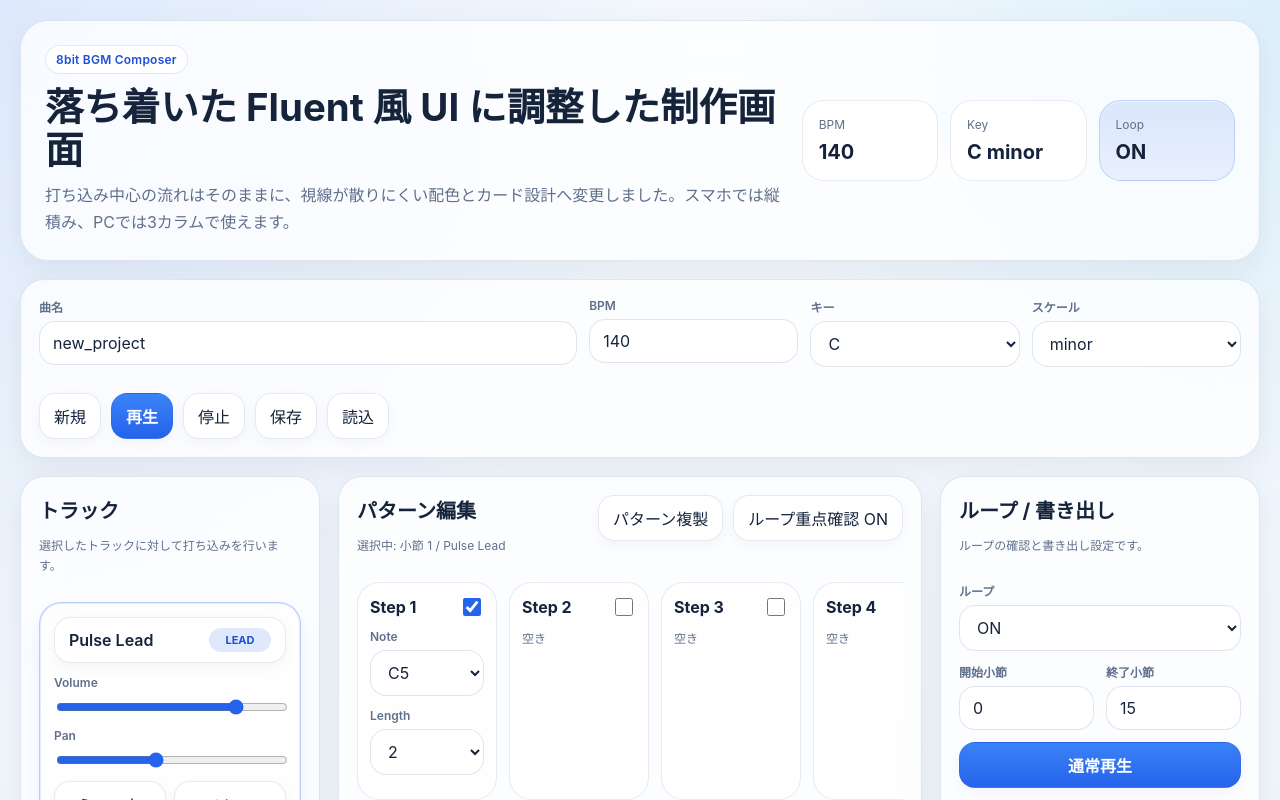
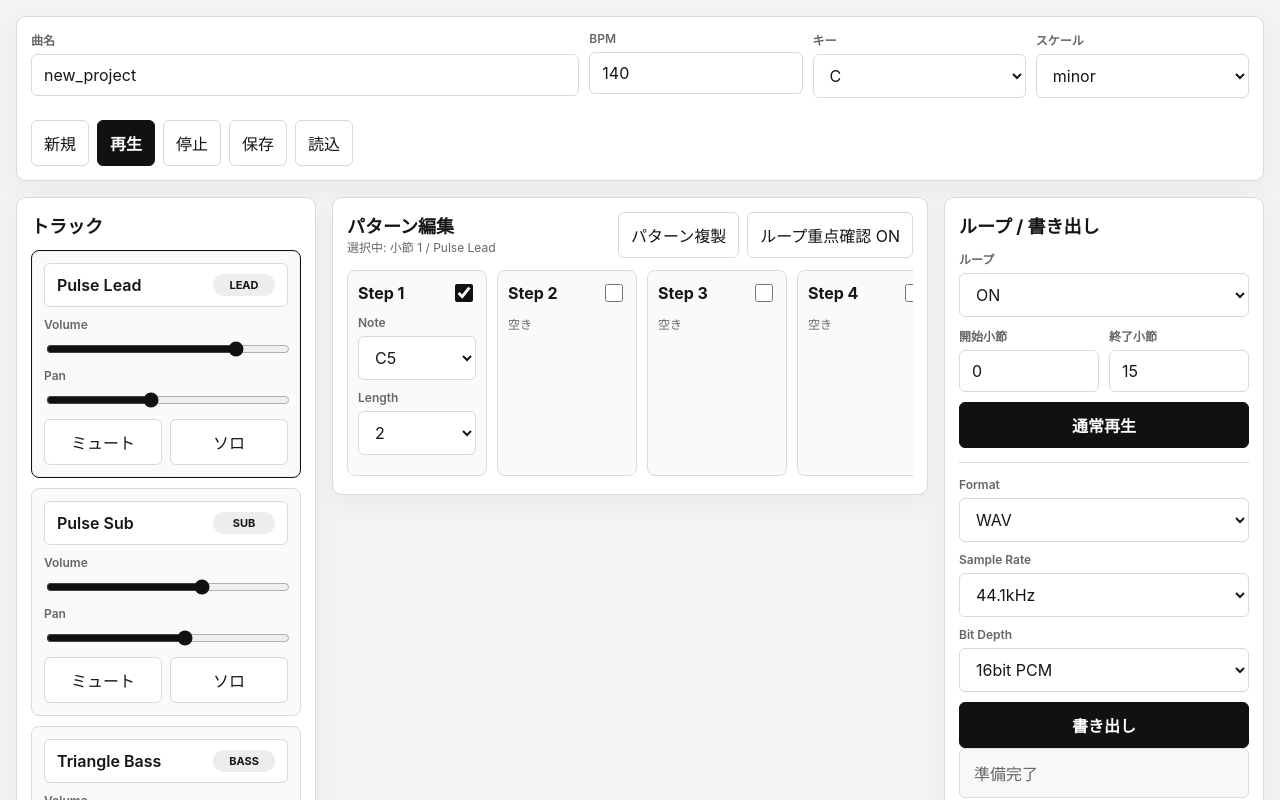
Before and after one commit to suivercel/8bit-bgm-app, a Next.js app: page / in a window 1280 px wide. Shown: the top 800 px of the page. Built offline with nearby package versions, Linux system fonts and the light colour scheme.

Commit message:
fix package.json

```diff
--- a/app/globals.css
+++ b/app/globals.css
@@ -1,17 +1,17 @@
+
 :root {
-  --bg-start: #f4f8fd;
-  --bg-end: #e9f0fb;
-  --surface: rgba(255, 255, 255, 0.76);
-  --surface-strong: rgba(255, 255, 255, 0.9);
-  --surface-soft: rgba(255, 255, 255, 0.58);
-  --text: #15233b;
-  --muted: #60708b;
-  --accent: #2563eb;
-  --accent-soft: rgba(37, 99, 235, 0.14);
-  --accent-strong: #1d4ed8;
-  --border: rgba(124, 145, 178, 0.22);
-  --shadow: 0 20px 60px rgba(29, 78, 216, 0.08);
-  --shadow-soft: 0 10px 30px rgba(15, 23, 42, 0.06);
+  --bg: #f3f3f3;
+  --surface: #ffffff;
+  --surface-soft: #fafafa;
+  --surface-strong: #ffffff;
+  --text: #151515;
+  --muted: #666666;
+  --accent: #111111;
+  --accent-soft: #ededed;
+  --accent-strong: #000000;
+  --border: #d9d9d9;
+  --border-strong: #bcbcbc;
+  --shadow: 0 8px 24px rgba(0, 0, 0, 0.04);
 }
 
 * {
@@ -23,10 +23,7 @@ body {
   margin: 0;
   padding: 0;
   min-height: 100%;
-  background:
-    radial-gradient(circle at top left, rgba(59, 130, 246, 0.12), transparent 28%),
-    radial-gradient(circle at top right, rgba(14, 165, 233, 0.1), transparent 22%),
-    linear-gradient(180deg, var(--bg-start), var(--bg-end));
+  background: var(--bg);
   color: var(--text);
   font-family: Inter, "Segoe UI", Arial, Helvetica, sans-serif;
 }
@@ -48,7 +45,7 @@ a {
 
 .page {
   min-height: 100vh;
-  padding: 20px;
+  padding: 16px;
 }
 
 .shell-bg {
@@ -56,102 +53,35 @@ a {
   margin: 0 auto;
 }
 
-.hero-card,
 .panel {
   border: 1px solid var(--border);
   background: var(--surface);
-  backdrop-filter: blur(18px);
-  -webkit-backdrop-filter: blur(18px);
-  box-shadow: var(--shadow-soft);
-}
-
-.hero-card {
-  display: grid;
-  grid-template-columns: 1.7fr 1fr;
-  gap: 20px;
-  align-items: center;
-  padding: 24px;
-  border-radius: 28px;
-  margin-bottom: 18px;
-}
-
-.eyebrow {
-  display: inline-flex;
-  align-items: center;
-  padding: 6px 10px;
-  border-radius: 999px;
-  background: var(--surface-strong);
-  color: var(--accent-strong);
-  border: 1px solid rgba(37, 99, 235, 0.14);
-  font-size: 12px;
-  font-weight: 600;
-  letter-spacing: 0.02em;
-}
-
-.hero-card h1 {
-  margin: 12px 0 10px;
-  font-size: clamp(26px, 3vw, 40px);
-  line-height: 1.12;
-}
-
-.hero-text {
-  margin: 0;
-  color: var(--muted);
-  line-height: 1.7;
-  max-width: 760px;
-}
-
-.hero-stats {
-  display: grid;
-  grid-template-columns: repeat(3, minmax(0, 1fr));
-  gap: 12px;
-}
-
-.stat-card {
-  padding: 16px;
-  border-radius: 22px;
-  background: var(--surface-strong);
-  border: 1px solid rgba(124, 145, 178, 0.18);
-  box-shadow: inset 0 1px 0 rgba(255, 255, 255, 0.55);
-}
-
-.stat-card.accent {
-  background: linear-gradient(180deg, rgba(37, 99, 235, 0.14), rgba(37, 99, 235, 0.08));
-  border-color: rgba(37, 99, 235, 0.2);
-}
-
-.stat-label {
-  display: block;
-  margin-bottom: 8px;
-  color: var(--muted);
-  font-size: 12px;
-}
-
-.stat-card strong {
-  font-size: 20px;
-}
-
-.panel {
-  border-radius: 24px;
-  padding: 18px;
+  box-shadow: var(--shadow);
+  border-radius: 10px;
+  padding: 14px;
 }
 
 .topbar-panel {
-  margin-bottom: 18px;
+  margin-bottom: 16px;
 }
 
 .topbar-grid {
   display: grid;
   grid-template-columns: minmax(220px, 1.8fr) repeat(3, minmax(120px, 0.7fr));
-  gap: 12px;
-  margin-bottom: 14px;
+  gap: 10px;
+  margin-bottom: 12px;
 }
 
 .app-grid {
   display: grid;
   grid-template-columns: minmax(250px, 300px) minmax(0, 1fr) minmax(260px, 320px);
-  gap: 18px;
+  gap: 16px;
   align-items: start;
+}
+
+.arrangement-panel,
+.help-panel {
+  margin-top: 16px;
 }
 
 .section-panel {
@@ -162,25 +92,39 @@ a {
   display: flex;
   align-items: flex-start;
   justify-content: space-between;
-  gap: 12px;
-  margin-bottom: 14px;
+  gap: 10px;
+  margin-bottom: 12px;
 }
 
 .panel h2,
 .panel h3 {
-  margin: 0 0 4px;
-  font-size: 20px;
+  margin: 0;
+  font-size: 18px;
+  font-weight: 700;
+}
+
+.eyebrow {
+  display: inline-flex;
+  align-items: center;
+  padding: 4px 8px;
+  border-radius: 6px;
+  background: var(--accent);
+  color: #fff;
+  font-size: 12px;
+  font-weight: 700;
+  letter-spacing: 0.02em;
+  margin-bottom: 10px;
 }
 
 .field {
   display: flex;
   flex-direction: column;
   gap: 6px;
-  margin-bottom: 12px;
+  margin-bottom: 10px;
 }
 
 .field.slim {
-  margin-bottom: 10px;
+  margin-bottom: 8px;
 }
 
 .field label {
@@ -192,19 +136,19 @@ a {
 .field input,
 .field select {
   width: 100%;
-  border: 1px solid rgba(124, 145, 178, 0.24);
-  border-radius: 16px;
+  border: 1px solid var(--border);
+  border-radius: 6px;
   background: var(--surface-strong);
   color: var(--text);
-  padding: 11px 13px;
+  padding: 10px 12px;
   outline: none;
-  transition: border-color 0.18s ease, box-shadow 0.18s ease, background 0.18s ease;
+  transition: border-color 0.15s ease, box-shadow 0.15s ease;
 }
 
 .field input:focus,
 .field select:focus {
-  border-color: rgba(37, 99, 235, 0.45);
-  box-shadow: 0 0 0 4px rgba(37, 99, 235, 0.12);
+  border-color: var(--accent-strong);
+  box-shadow: 0 0 0 2px rgba(0, 0, 0, 0.08);
 }
 
 input[type='range'] {
@@ -216,7 +160,7 @@ input[type='range'] {
 .button-row {
   display: flex;
   flex-wrap: wrap;
-  gap: 10px;
+  gap: 8px;
 }
 
 .toolbar-actions {
@@ -232,27 +176,30 @@ input[type='range'] {
 }
 
 button {
-  border: 1px solid rgba(124, 145, 178, 0.2);
-  border-radius: 16px;
-  background: var(--surface-strong);
+  border: 1px solid var(--border);
+  border-radius: 6px;
+  background: var(--surface);
   color: var(--text);
-  padding: 10px 14px;
+  padding: 10px 12px;
   cursor: pointer;
-  transition: transform 0.15s ease, box-shadow 0.15s ease, border-color 0.15s ease, background 0.15s ease;
-  box-shadow: 0 4px 14px rgba(15, 23, 42, 0.04);
+  transition: background 0.15s ease, border-color 0.15s ease, color 0.15s ease;
 }
 
 button:hover {
-  transform: translateY(-1px);
-  border-color: rgba(37, 99, 235, 0.22);
-  box-shadow: 0 10px 24px rgba(37, 99, 235, 0.08);
+  background: #f6f6f6;
+  border-color: var(--border-strong);
 }
 
 button.primary {
-  background: linear-gradient(180deg, #3b82f6, #2563eb);
-  color: white;
-  border-color: rgba(37, 99, 235, 0.28);
+  background: #111111;
+  color: #ffffff;
+  border-color: #111111;
   font-weight: 600;
+}
+
+button.primary:hover {
+  background: #222222;
+  border-color: #222222;
 }
 
 button:disabled {
@@ -264,23 +211,24 @@ button:disabled {
   font-size: 12px;
   color: var(--muted);
   line-height: 1.65;
+  margin: 0;
 }
 
 .track-list {
   display: grid;
-  gap: 12px;
+  gap: 10px;
 }
 
 .track-row {
-  border: 1px solid rgba(124, 145, 178, 0.18);
-  border-radius: 22px;
-  padding: 14px;
+  border: 1px solid var(--border);
+  border-radius: 8px;
+  padding: 12px;
   background: var(--surface-soft);
 }
 
 .track-row.active {
-  border-color: rgba(37, 99, 235, 0.32);
-  box-shadow: inset 0 0 0 1px rgba(37, 99, 235, 0.12), 0 14px 24px rgba(37, 99, 235, 0.08);
+  border-color: #111111;
+  box-shadow: inset 0 0 0 1px rgba(0, 0, 0, 0.04);
 }
 
 .track-select {
@@ -289,7 +237,7 @@ button:disabled {
   justify-content: space-between;
   align-items: center;
   font-weight: 600;
-  margin-bottom: 12px;
+  margin-bottom: 10px;
 }
 
 .track-badge {
@@ -297,10 +245,10 @@ button:disabled {
   align-items: center;
   justify-content: center;
   min-width: 62px;
-  padding: 5px 9px;
+  padding: 4px 8px;
   border-radius: 999px;
   background: var(--accent-soft);
-  color: var(--accent-strong);
+  color: var(--text);
   font-size: 11px;
   font-weight: 700;
   text-transform: uppercase;
@@ -321,20 +269,20 @@ button:disabled {
 .step-grid {
   display: grid;
   grid-template-columns: repeat(16, minmax(140px, 1fr));
-  gap: 12px;
+  gap: 10px;
 }
 
 .step-cell {
-  border: 1px solid rgba(124, 145, 178, 0.18);
-  border-radius: 22px;
-  padding: 12px;
+  border: 1px solid var(--border);
+  border-radius: 8px;
+  padding: 10px;
   background: var(--surface-soft);
   min-height: 154px;
 }
 
 .step-cell.playing {
-  border-color: rgba(37, 99, 235, 0.35);
-  box-shadow: inset 0 0 0 1px rgba(37, 99, 235, 0.12), 0 0 0 4px rgba(37, 99, 235, 0.08);
+  border-color: #111111;
+  box-shadow: inset 0 0 0 1px rgba(0, 0, 0, 0.06);
 }
 
 .step-header {
@@ -354,18 +302,13 @@ button:disabled {
 .loop-range-grid {
   display: grid;
   grid-template-columns: 1fr 1fr;
-  gap: 12px;
+  gap: 10px;
 }
 
 .divider {
   height: 1px;
-  background: linear-gradient(90deg, transparent, rgba(124, 145, 178, 0.28), transparent);
+  background: var(--border);
   margin: 14px 0;
-}
-
-.arrangement-panel,
-.help-panel {
-  margin-top: 18px;
 }
 
 .arrangement-grid {
@@ -377,16 +320,16 @@ button:disabled {
 }
 
 .arrangement-cell {
-  border: 1px solid rgba(124, 145, 178, 0.18);
-  border-radius: 20px;
+  border: 1px solid var(--border);
+  border-radius: 8px;
   padding: 12px;
   background: var(--surface-soft);
   min-height: 112px;
 }
 
 .arrangement-cell.selected {
-  border-color: rgba(37, 99, 235, 0.34);
-  background: linear-gradient(180deg, rgba(37, 99, 235, 0.12), rgba(255, 255, 255, 0.58));
+  border-color: #111111;
+  background: #f0f0f0;
 }
 
 .arrangement-copy {
@@ -395,21 +338,26 @@ button:disabled {
 
 .kbd {
   display: inline-block;
-  border: 1px solid rgba(124, 145, 178, 0.28);
+  border: 1px solid var(--border-strong);
   border-bottom-width: 2px;
-  border-radius: 8px;
-  padding: 2px 7px;
-  background: rgba(255, 255, 255, 0.85);
+  border-radius: 4px;
+  padding: 2px 6px;
+  background: #f5f5f5;
   color: var(--muted);
   font-size: 12px;
 }
 
 .status-box {
   padding: 12px 14px;
-  border-radius: 16px;
-  background: rgba(255, 255, 255, 0.78);
-  border: 1px solid rgba(124, 145, 178, 0.18);
+  border-radius: 6px;
+  background: #f8f8f8;
+  border: 1px solid var(--border);
   color: var(--muted);
+}
+
+.help-copy {
+  display: grid;
+  gap: 10px;
 }
 
 ::-webkit-scrollbar {
@@ -418,7 +366,7 @@ button:disabled {
 }
 
 ::-webkit-scrollbar-thumb {
-  background: rgba(124, 145, 178, 0.35);
+  background: #c6c6c6;
   border-radius: 999px;
 }
 
@@ -427,10 +375,6 @@ button:disabled {
 }
 
 @media (max-width: 1220px) {
-  .hero-card {
-    grid-template-columns: 1fr;
-  }
-
   .app-grid {
     grid-template-columns: 1fr;
   }
@@ -442,21 +386,7 @@ button:disabled {
 
 @media (max-width: 860px) {
   .page {
-    padding: 14px;
-  }
-
-  .hero-card,
-  .panel {
-    border-radius: 22px;
-  }
-
-  .hero-card {
-    padding: 18px;
-    gap: 16px;
-  }
-
-  .hero-stats {
-    grid-template-columns: 1fr;
+    padding: 12px;
   }
 
   .topbar-grid,
@@ -493,12 +423,8 @@ button:disabled {
     padding: 10px;
   }
 
-  .hero-card h1 {
-    font-size: 24px;
-  }
-
   .panel {
-    padding: 14px;
+    padding: 12px;
   }
 
   .topbar-grid {
@@ -508,7 +434,7 @@ button:disabled {
   button,
   .field input,
   .field select {
-    min-height: 44px;
+    min-height: 42px;
   }
 
   .step-grid {
--- a/components/ComposerApp.tsx
+++ b/components/ComposerApp.tsx
@@ -212,31 +212,6 @@ export default function ComposerApp() {
 
   return (
     <main className="page shell-bg">
-      <section className="hero-card">
-        <div>
-          <div className="eyebrow">8bit BGM Composer</div>
-          <h1>落ち着いた Fluent 風 UI に調整した制作画面</h1>
-          <p className="hero-text">
-            打ち込み中心の流れはそのままに、視線が散りにくい配色とカード設計へ変更しました。スマホでは縦積み、PCでは3カラムで使えます。
-          </p>
-        </div>
-        <div className="hero-stats">
-          <div className="stat-card">
-            <span className="stat-label">BPM</span>
-            <strong>{project.bpm}</strong>
-          </div>
-          <div className="stat-card">
-            <span className="stat-label">Key</span>
-            <strong>
-              {project.keyRoot} {project.scale}
-            </strong>
-          </div>
-          <div className="stat-card accent">
-            <span className="stat-label">Loop</span>
-            <strong>{project.loopSettings.enabled ? 'ON' : 'OFF'}</strong>
-          </div>
-        </div>
-      </section>
 
       <section className="panel topbar-panel">
         <div className="topbar-grid">
@@ -288,7 +263,6 @@ export default function ComposerApp() {
           <div className="section-header">
             <div>
               <h2>トラック</h2>
-              <p className="small">選択したトラックに対して打ち込みを行います。</p>
             </div>
           </div>
 
@@ -407,7 +381,6 @@ export default function ComposerApp() {
           <div className="section-header">
             <div>
               <h2>ループ / 書き出し</h2>
-              <p className="small">ループの確認と書き出し設定です。</p>
             </div>
           </div>
 
@@ -516,7 +489,6 @@ export default function ComposerApp() {
               書き出し
             </button>
           </div>
-          <p className="small">この版はWAV書き出しまで対応です。MP3は次版で追加しやすい構成にしてあります。</p>
           <div className="status-box">{status}</div>
         </section>
       </div>
@@ -525,7 +497,6 @@ export default function ComposerApp() {
         <div className="section-header">
           <div>
             <h2>曲順</h2>
-            <p className="small">スマホでは横スクロール、PCでは一覧で確認できます。</p>
           </div>
         </div>
         <div className="arrangement-grid">
@@ -545,12 +516,11 @@ export default function ComposerApp() {
             <h2>使い方</h2>
           </div>
         </div>
-        <p className="small">
-          まず曲名、BPM、キーを決めてからトラックを選びます。次にステップのチェックを入れてノートやドラムを設定します。小節を切り替えてパターンを作り、ループ重点確認で末尾から先頭へ戻るつながりを耳で確認してください。
-        </p>
-        <p className="small">
-          保存は <span className="kbd">.eightbit.json</span> のプロジェクトファイルです。完成したらWAVで書き出します。
-        </p>
+        <div className="help-copy">
+          <p className="small">曲名、BPM、キーを決めてトラックを選び、各ステップをオンにして音を置きます。</p>
+          <p className="small">小節を切り替えながらパターンを作り、必要に応じて複製して曲順を組みます。</p>
+          <p className="small">保存は <span className="kbd">.eightbit.json</span> のプロジェクトファイルです。完成したらWAVで書き出します。</p>
+        </div>
       </section>
 
       <input
```
